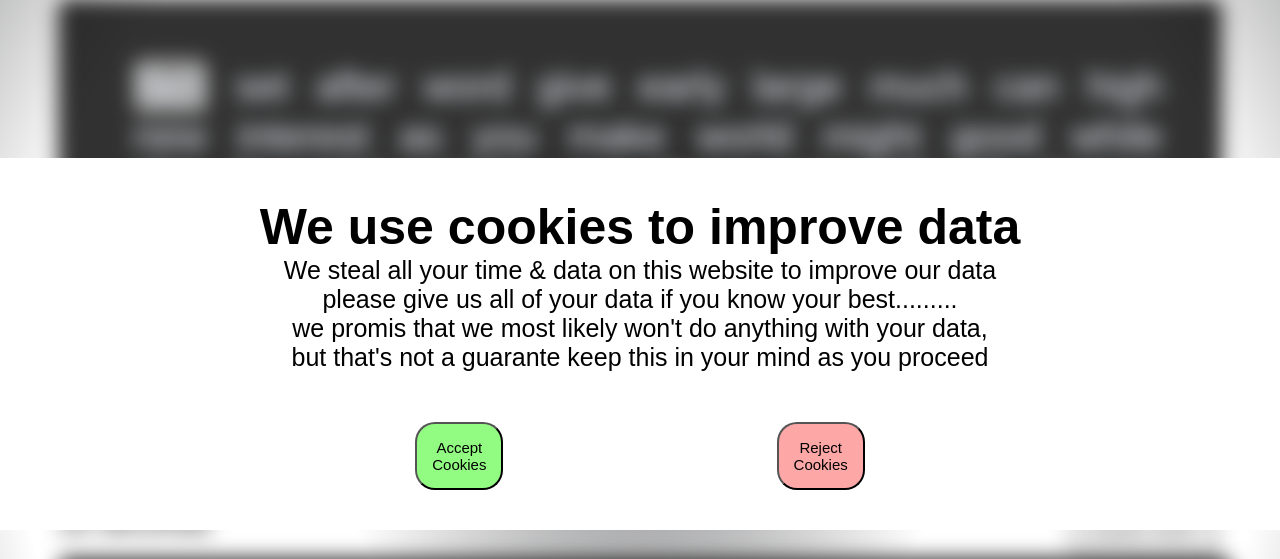
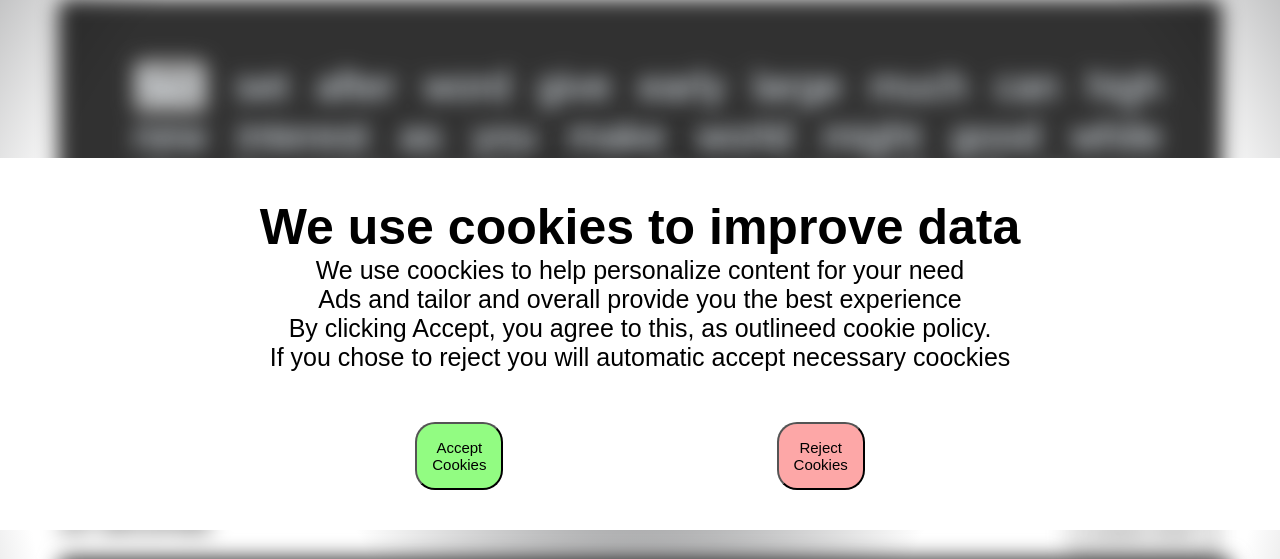
Before and after one commit to Jasan33/Redtype, a Flask app: page / in a window 1280 px wide. Shown: the part 269-828 px from the top of the page. Run offline with Flask 3, Linux system fonts and the light colour scheme; some libraries are stand-ins or nearby versions.

Commit message:
CHANED: Changed the coockies text for better uderstanding

```diff
--- a/templates/index.html
+++ b/templates/index.html
@@ -121,10 +121,10 @@
     </div>
     <div id="cookies">
         <h1>We use cookies to improve data</h1>
-        <p>We steal all your time & data on this website to improve our data</p>
-        <p>please give us all of your data if you know your best.........</p>
-        <p>we promis that we most likely won't do anything with your data,</p>
-        <p>but that's not a guarante keep this in your mind as you proceed</p>
+        <p>We use coockies to help personalize content for your need</p>
+        <p>Ads and tailor and overall provide you the best experience</p>
+        <p>By clicking Accept, you agree to this, as outlineed cookie policy.</p>
+        <p>If you chose to reject you will automatic accept necessary coockies</p>
         <div id="CookieOption">
             <div id="CookieAccept">
                 <button onclick="cookies()" id="AcceptCookies" alt="accept cookies button">Accept Cookies</button>
```
